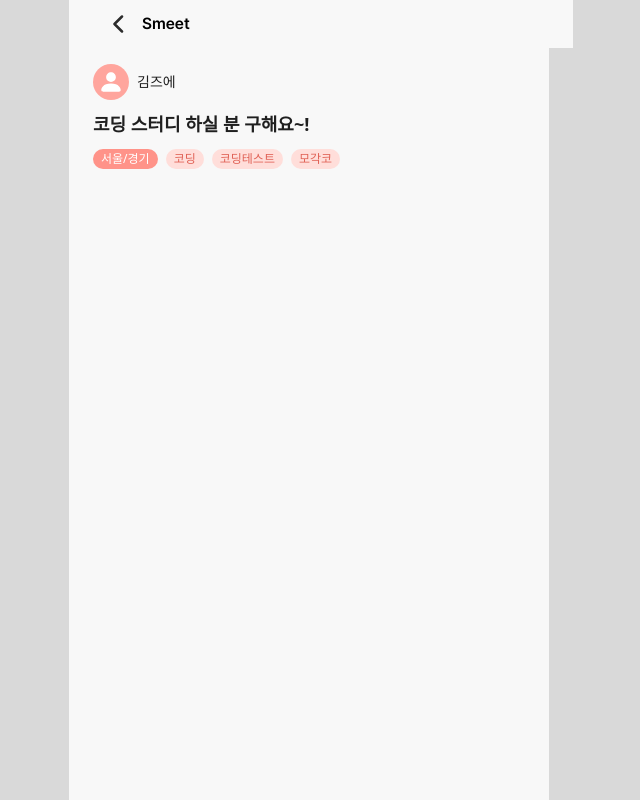
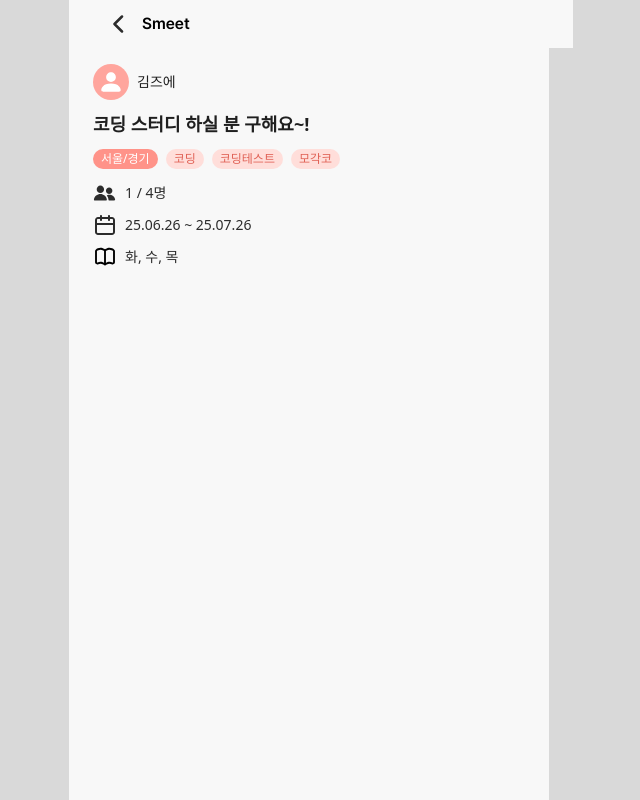
Before and after one commit to Smeet0528/FRONTEND, a React (Vite) app: page /study-detail in a window 1280 px wide. Shown: the whole page, without its empty margins (331-971 px from the left). Built offline with nearby package versions, Linux system fonts and the light colour scheme.

Commit message:
Feat: StudyMetaInfo 컴포넌트 구현 및 상세 페이지 연결

```diff
--- a/src/components/DetailPage/StudyMetaInfo.tsx
+++ b/src/components/DetailPage/StudyMetaInfo.tsx
@@ -0,0 +1,38 @@
+import peopleIcon from '@/assets/people-offblack2.svg';
+import calendarIcon from '@/assets/calender.svg';
+import studyIcon from '@/assets/study.svg';
+
+type StudyMetaInfoProps = {
+  current: number;
+  capacity: number;
+  startDate: string;
+  endDate: string;
+  days: string;
+};
+
+const StudyMetaInfo = ({
+  current,
+  capacity,
+  startDate,
+  endDate,
+  days,
+}: StudyMetaInfoProps) => {
+  return (
+    <div className="flex flex-col gap-2 text-sm text-[#2c2c2c]">
+      <div className="flex items-center gap-2">
+        <img src={peopleIcon} alt="모집 인원" className="w-6 h-6" />
+        <span>{`${current} / ${capacity}명`}</span>
+      </div>
+      <div className="flex items-center gap-2">
+        <img src={calendarIcon} alt="스터디 기간" className="w-6 h-6" />
+        <span>{`${startDate} ~ ${endDate}`}</span>
+      </div>
+      <div className="flex items-center gap-2">
+        <img src={studyIcon} alt="스터디 요일" className="w-6 h-6" />
+        <span>{days}</span>
+      </div>
+    </div>
+  );
+};
+
+export default StudyMetaInfo;
--- a/src/pages/study-detail-page/index.tsx
+++ b/src/pages/study-detail-page/index.tsx
@@ -1,4 +1,5 @@
 import StudyTitleBlock from '@/components/DetailPage/StudyTitleBlock';
+import StudyMetaInfo from '@/components/DetailPage/StudyMetaInfo';
 import BackHeader from '@/components/Headers/BackHeader';
 
 const StudyDetailPage = () => {
@@ -6,9 +7,18 @@ const StudyDetailPage = () => {
     <div className="min-h-screen bg-[#f8f8f8] px-6 pt-4">
       <BackHeader title="Smeet" />
 
-      {/* 작성자 정보, 제목,태그 */}
       <div className="mt-12">
         <StudyTitleBlock />
+
+        <div className="mt-3">
+          <StudyMetaInfo
+            current={1}
+            capacity={4}
+            startDate="25.06.26"
+            endDate="25.07.26"
+            days="화, 수, 목"
+          />
+        </div>
       </div>
     </div>
   );
```
Also changed, not shown: src/assets/calender.svg (added), src/assets/people-offblack2.svg (added).
